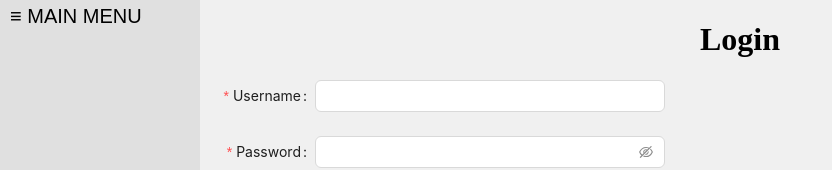
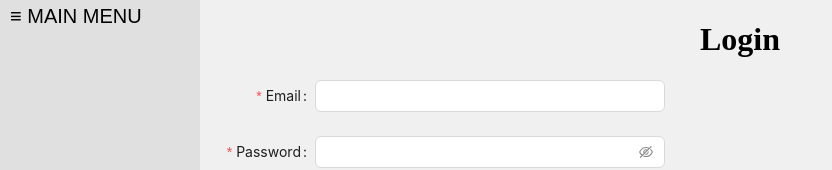
Before and after one commit to jdolphin5/TaskJolt, a React app in the folder client/: page /login in a window 1280 px wide. Shown: the top 170 px of the page, without its empty margins (0-832 px from the left). Built offline with nearby package versions, Linux system fonts and the light colour scheme.

Commit message:
username changed to email

```diff
--- a/client/src/components/Login.tsx
+++ b/client/src/components/Login.tsx
@@ -28,12 +28,12 @@ const Login: React.FC = () => {
   const [form] = Form.useForm();
 
   const [formData, setFormData] = useState<LoginForm>({
-    username: "",
+    email: "",
     password: "",
   });
 
   type LoginForm = {
-    username: string;
+    email: string;
     password: string;
   };
 
@@ -64,16 +64,16 @@ const Login: React.FC = () => {
         form={form}
       >
         <Form.Item
-          name="username"
-          label="Username"
+          name="email"
+          label="Email"
           rules={[
             {
               required: true,
-              message: "Please type your username",
+              message: "Please type your email",
             },
           ]}
         >
-          <Input name="username" onChange={handleInputChange} />
+          <Input name="email" onChange={handleInputChange} />
         </Form.Item>
         <Form.Item
           name="password"
```
